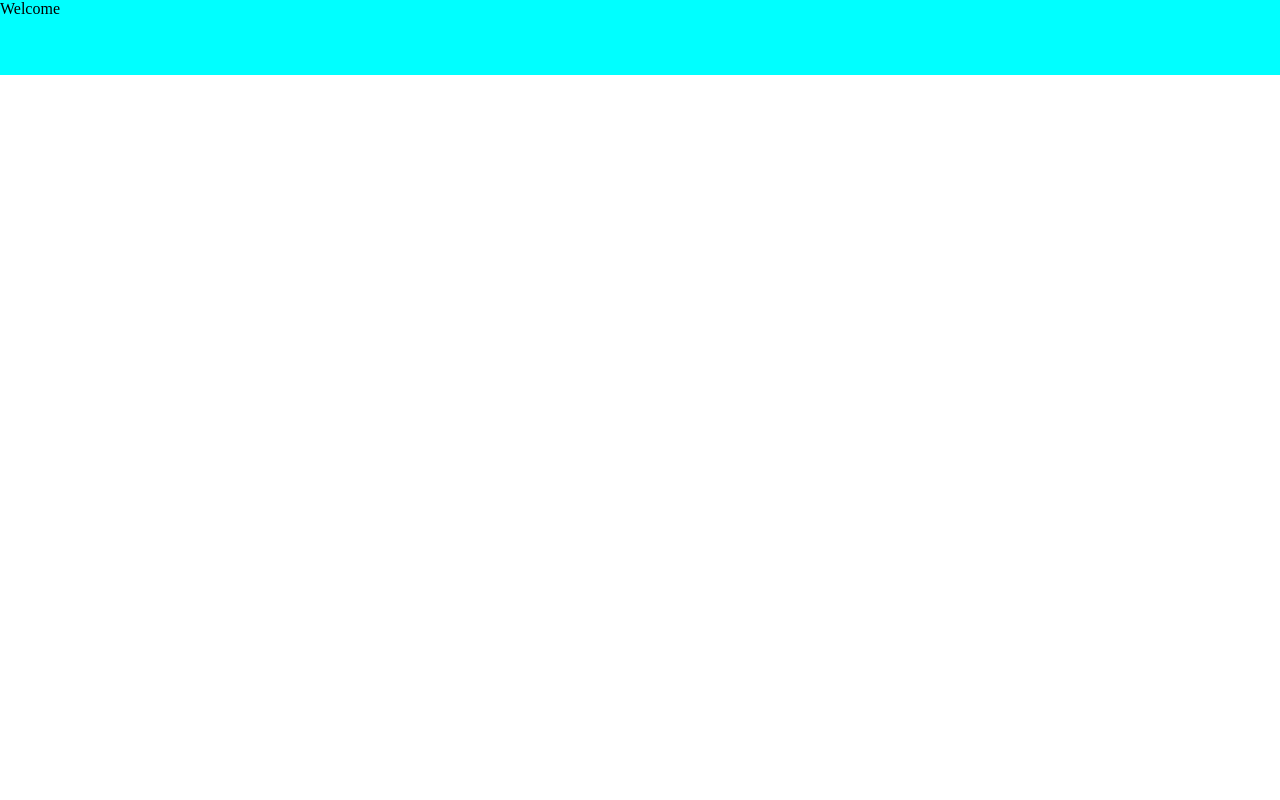
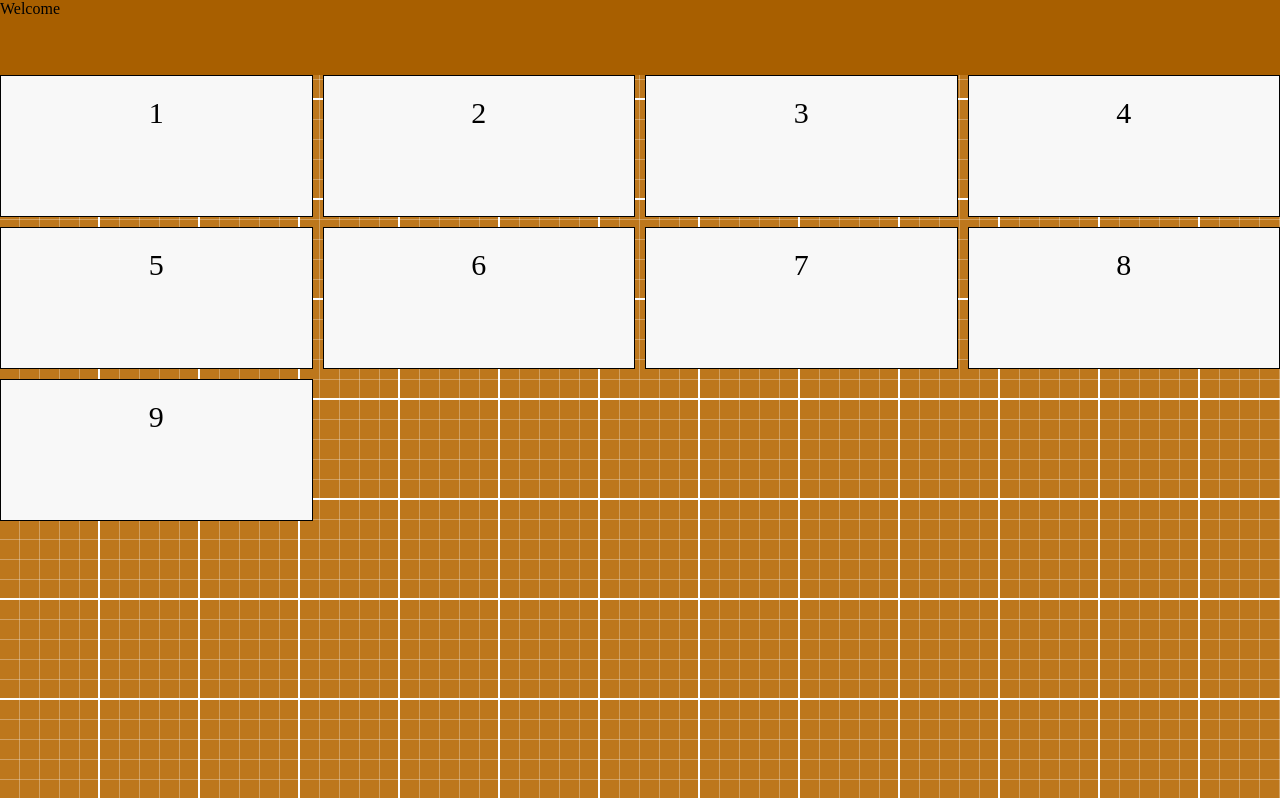
Before and after one commit to vasilzhigilei/CurbsidePickUp, a plain HTML site: page index.html in a window 1280 px wide. Drawn offline with Linux system fonts and the light colour scheme.

Commit message:
added grid

```diff
--- a/index.html
+++ b/index.html
@@ -1,12 +1,29 @@
 <html>
 <head>
     <title>Index HTML</title>
+    <link rel="stylesheet" href="styles.css" />
 </head>
 
-<body style="margin: 0;">
-    <div id="header" style="height: 75px; background-color: aqua;">
+<body class="background" style="margin: 0;">
+    <!-- Header -->
+    <div id="header" style="height: 75px; background-color: rgb(168, 95, 0);">
         Welcome
     </div>
 
+    <!-- Main Area -->
+    <div class="grid-container">
+        <div class="grid-item">1</div>
+        <div class="grid-item">2</div>
+        <div class="grid-item">3</div>
+        <div class="grid-item">4</div>
+        <div class="grid-item">5</div>
+        <div class="grid-item">6</div>
+        <div class="grid-item">7</div>
+        <div class="grid-item">8</div>
+        <div class="grid-item">9</div>
+      </div>
+
+
+    </div>
 </body>
 </html>
--- /dev/null
+++ b/styles.css
@@ -0,0 +1,25 @@
+.grid-container {
+    display: grid;
+    grid-template-columns: auto auto auto auto;
+    grid-gap: 10px
+  }
+
+  .grid-item {
+    background-color: rgb(248, 248, 248);
+    border: 1px solid rgba(0, 0, 0, 1);
+    padding: 20px;
+    font-size: 30px;
+    text-align: center;
+    height: 100px;
+  }
+
+  .background {
+    background-color: rgb(189, 119, 28);
+    background-size: 100px 100px, 100px 100px, 20px 20px, 20px 20px;
+    background-position: -2px -2px, -2px -2px, -1px -1px, -1px -1px;
+    background-image: -webkit-linear-gradient(white 2px, transparent 2px),
+                      -webkit-linear-gradient(0, white 2px, transparent 2px),
+                      -webkit-linear-gradient(rgba(255,255,255,.3) 1px, transparent 1px),
+                      -webkit-linear-gradient(0, rgba(255,255,255,.3) 1px, transparent 1px);
+    behavior: url(/pie/PIE.htc);
+  }
```
